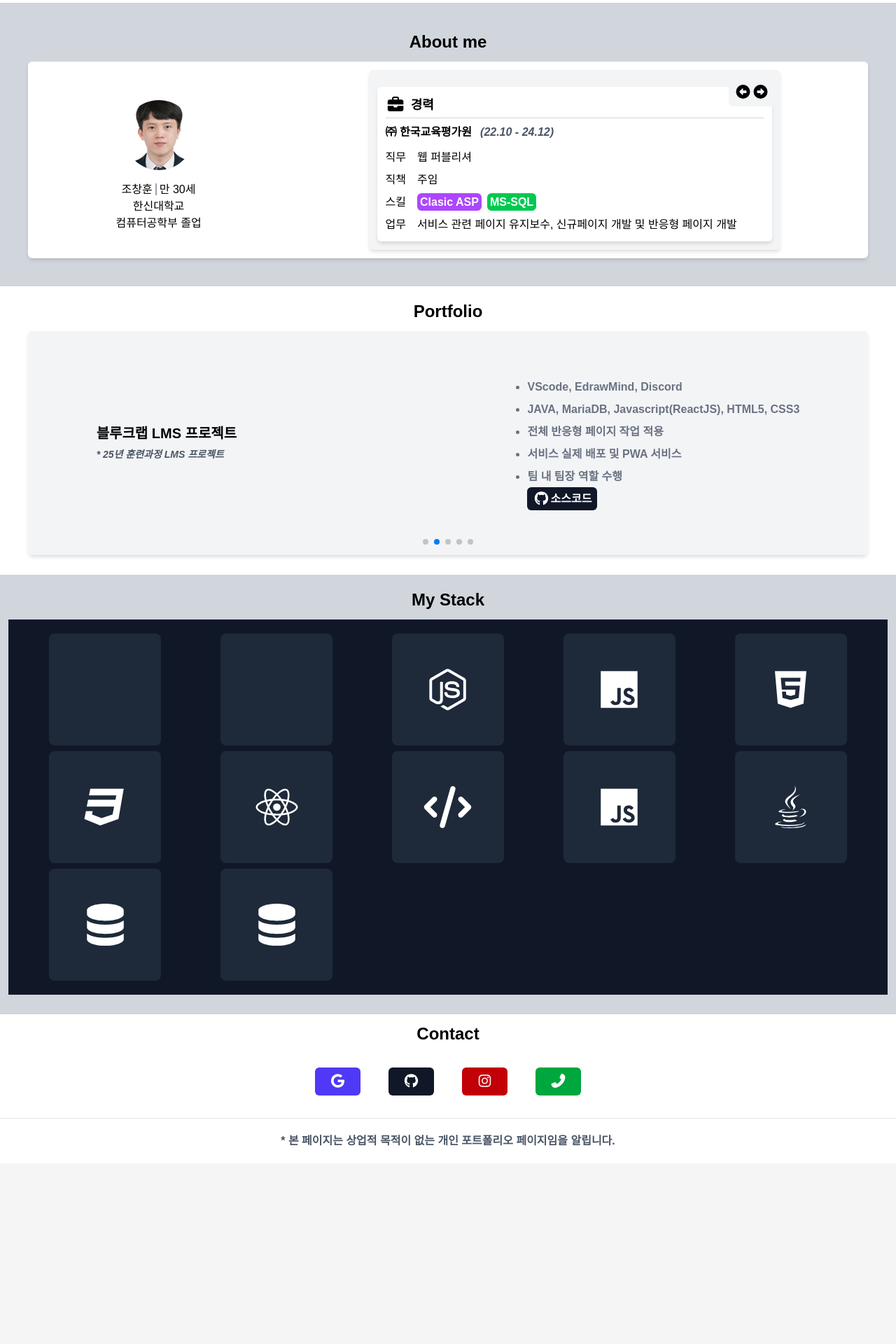
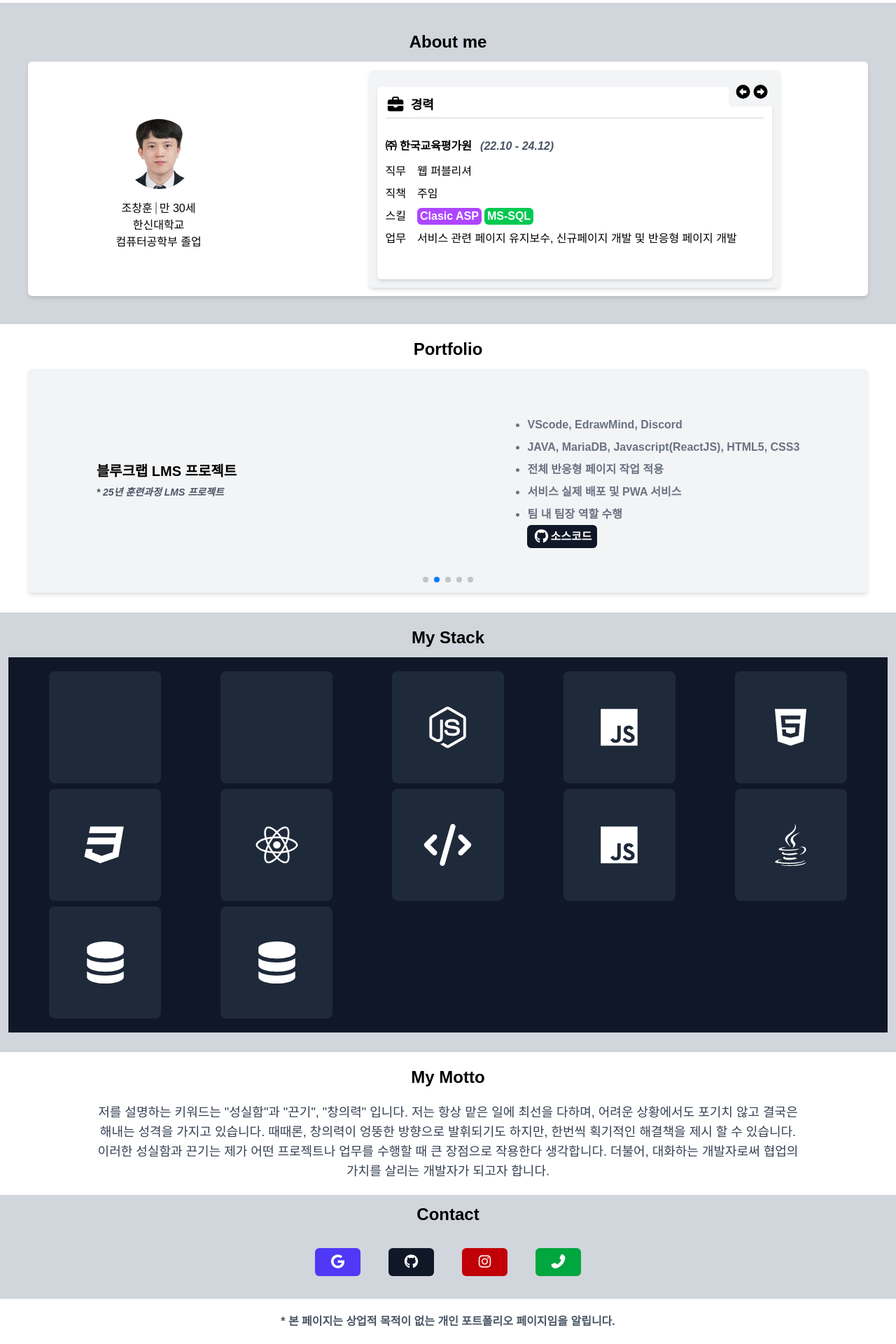
Before and after one commit to hooting76/New_portfolios, a Next.js app: page / in a window 1280 px wide. Shown: the part 418-2338 px from the top of the page at 70% size. Before the commit the page ends 2080 px from the top, so only its background shows below. Built offline with nearby package versions, Linux system fonts and the light colour scheme; grey boxes are pictures that could not be loaded.

Commit message:
내용 추가 및 css 수정

```diff
--- a/app/_components/Article.tsx
+++ b/app/_components/Article.tsx
@@ -1,7 +1,12 @@
 const Article = () => {
     return(
-        <article>
-            <h6 className={`text-2xl font-bold text-center`}></h6>
+        <article className="w-full h-full p-5 bg-white shadow-md">
+            <h6 className={`text-2xl font-bold text-center`}>My Motto</h6>
+            <div className={`flex flex-col justify-center items-center gap-5 mt-5 px-25`}>
+                <p className={`text-lg text-gray-700 text-center break-keep`}>
+                    저를 설명하는 키워드는 "성실함"과 "끈기", "창의력" 입니다. 저는 항상 맡은 일에 최선을 다하며, 어려운 상황에서도 포기치 않고 결국은 해내는 성격을 가지고 있습니다. 때때론, 창의력이 엉뚱한 방향으로 발휘되기도 하지만, 한번씩 획기적인 해결책을 제시 할 수 있습니다. 이러한 성실함과 끈기는 제가 어떤 프로젝트나 업무를 수행할 때 큰 장점으로 작용한다 생각합니다. 더불어, 대화하는 개발자로써 협업의 가치를 살리는 개발자가 되고자 합니다.
+                </p>
+            </div>
         </article>
     );
 };
--- a/app/_components/Aside.tsx
+++ b/app/_components/Aside.tsx
@@ -12,7 +12,7 @@ const techStacks = [
     { name: "ReactJS", color: "bg-blue-400", icon: faReact },
     { name: "Classic ASP", color: "bg-purple-600", icon: faCode },
     { name: "jQuery", color: "bg-red-600", icon: faJs },
-    { name: "JAVA", color: "bg-red-600", icon: faJava },
+    { name: "Spring Boot", color: "bg-red-600", icon: faJava },
     { name: "MS-SQL", color: "bg-green-700", icon: faDatabase },
     { name: "MariaDB", color: "bg-pink-600", icon: faDatabase },
 ];
--- a/app/_components/Footer.tsx
+++ b/app/_components/Footer.tsx
@@ -4,7 +4,7 @@ import { faPhoneFlip } from '@fortawesome/free-solid-svg-icons';
 
 export default function Footer() {
     return(
-        <footer className={`font-semibold text-center bg-white`}>
+        <footer className={`font-semibold text-center bg-gray-300`}>
             <h6 className={`text-2xl font-bold text-center my-3`}>Contact</h6>
             <div className={`flex flex-row justify-center mt-5 flex-wrap py-3 gap-3 sm:gap-5 md:gap-7 lg:gap-10`}>
                 <a
@@ -39,7 +39,7 @@ export default function Footer() {
                     <FontAwesomeIcon icon={faPhoneFlip} size="lg"/>
                 </a>
             </div>
-            <p className={`py-5 mt-5 text-gray-600 border-t border-gray-200`}>* 본 페이지는 상업적 목적이 없는 개인 포트폴리오 페이지임을 알립니다.</p>
+            <p className={`py-5 mt-5 text-gray-600 border-t border-gray-200 bg-white`}>* 본 페이지는 상업적 목적이 없는 개인 포트폴리오 페이지임을 알립니다.</p>
         </footer>
     );
 };
--- a/app/_components/Main.tsx
+++ b/app/_components/Main.tsx
@@ -80,9 +80,9 @@ const Main = () => {
                             <span>컴퓨터공학부 졸업</span>
                         </p>
                     </div>
-                    <div className={`me_info02 flex w-full md:w-1/2 flex-col gap-3 p-3 bg-gray-100 rounded-md shadow-md relative`}>
+                    <div className={`me_info02 flex w-full md:w-1/2 flex-col gap-3 p-3 bg-gray-100 rounded-md shadow-md relative `}>
 
-                        <div className={`mt-3 p-3 bg-white rounded-md shadow-md transition-all duration-300 ease-in-out`}>
+                        <div className={`mt-3 p-3 bg-white rounded-md shadow-md flex flex-col justify-start gap-5`}>
                             <h5 className={`text-lg font-semibold mb-2 border-b border-gray-300 pb-1`}>
                                 <span><FontAwesomeIcon icon={faBriefcase} size="lg"/></span>
                                 <span className={`text-center ml-2`}>경력</span>
@@ -105,9 +105,9 @@ const Main = () => {
                                         <ul className={`flex flex-col gap-2`}>
                                             <li>웹 퍼블리셔</li>
                                             <li>주임</li>
-                                            <li>
-                                                <span className={`bg-purple-500 text-white font-semibold p-1 rounded-md`}>Clasic ASP</span>
-                                                <span className={`bg-green-500 text-white font-semibold p-1 rounded-md ml-2`}>MS-SQL</span>
+                                            <li className={`flex flex-row gap-1`}>
+                                                <span className={`bg-purple-500 text-white font-semibold px-1 rounded-md break-keep`}>Clasic ASP</span>
+                                                <span className={`bg-green-500 text-white font-semibold px-1 rounded-md break-keep`}>MS-SQL</span>
                                             </li>
                                             <li>서비스 관련 페이지 유지보수, 신규페이지 개발 및 반응형 페이지 개발</li>
                                         </ul>
@@ -116,7 +116,7 @@ const Main = () => {
                             </div>
                         </div>
 
-                        <div className={`mt-3 p-3 bg-white rounded-md shadow-md hidden transition-all duration-300 ease-in-out`}>
+                        <div className={`mt-3 p-3 bg-white rounded-md shadow-md flex flex-col justify-start gap-5 hidden`}>
                             <h5 className={`text-lg font-semibold mb-2 border-b border-gray-300 pb-1`}>
                                 <span><FontAwesomeIcon icon={faCertificate} size="lg"/></span>
                                 <span className={`text-center ml-2`}>훈련사항#1</span>
@@ -137,10 +137,9 @@ const Main = () => {
                                     <li>
                                         <ul className={`flex flex-col gap-3`}>
                                             <li>성남 그린컴퓨터 아카데미</li>
-                                            <li>
-                                                <span className={`bg-orange-500 text-white font-semibold p-1 rounded-md`}>JAVA</span>
-                                                <span className={`bg-yellow-500 text-white font-semibold p-1 rounded-md ml-1`}>JS</span>
-                                                <span className={`bg-blue-300 text-white font-semibold p-1 rounded-md ml-1`}>MariaDB</span>
+                                            <li className={`flex flex-row gap-1`}>
+                                                <span className={`bg-orange-500 text-white font-semibold px-1 rounded-md`}>Spring Boot</span>
+                                                <span className={`bg-blue-500 text-white font-semibold px-1 rounded-md`}>React</span>
                                             </li>
                                             <li>웹 서비스 전반에 대한 이해와 팀 프로젝트 경험</li>
                                         </ul>
@@ -149,7 +148,7 @@ const Main = () => {
                             </div>
                         </div>
 
-                        <div className={`mt-3 p-3 bg-white rounded-md shadow-md hidden transition-all duration-300 ease-in-out`}>
+                        <div className={`mt-3 p-3 bg-white rounded-md shadow-md flex flex-col justify-start gap-5 hidden`}>
                             <h5 className={`text-lg font-semibold mb-2 border-b border-gray-300 pb-1`}>
                                 <span><FontAwesomeIcon icon={faCertificate} size="lg"/></span>
                                 <span className={`text-center ml-2`}>훈련사항#2</span>
@@ -170,10 +169,10 @@ const Main = () => {
                                     <li>
                                         <ul className={`flex flex-col gap-3`}>
                                             <li>더 휴먼 컴퓨터아트 아카데미</li>
-                                            <li>
-                                                <span className={`bg-orange-400 text-white font-semibold p-1 rounded-md`}>HTML5</span>
-                                                <span className={`bg-blue-300 text-white font-semibold p-1 rounded-md ml-2`}>CSS3</span>
-                                                <span className={`bg-yellow-500 text-white font-semibold p-1 rounded-md ml-2`}>JS</span>
+                                            <li className={`flex flex-row gap-1`}>
+                                                <span className={`bg-orange-400 text-white font-semibold px-1 rounded-md`}>HTML5</span>
+                                                <span className={`bg-blue-300 text-white font-semibold px-1 rounded-md`}>CSS3</span>
+                                                <span className={`bg-yellow-500 text-white font-semibold px-1 rounded-md`}>JS</span>
                                             </li>
                                             <li>기초적인 반응형 개발 및 크로스브라우징, 프론트엔드 기초 이해</li>
                                         </ul>
@@ -182,7 +181,7 @@ const Main = () => {
                             </div>
                         </div>
 
-                        <div className={`mt-3 p-3 bg-white rounded-md shadow-md hidden transition-all duration-300 ease-in-out`}>
+                        <div className={`mt-3 p-3 bg-white rounded-md shadow-md flex flex-col justify-start gap-5 hidden `}>
                             <h5 className={`text-lg font-semibold mb-2 border-b border-gray-300 pb-1`}>
                                 <span><FontAwesomeIcon icon={faStar} size="lg"/></span>
                                 <span className={`text-center ml-2`}>수상&자격증</span>
--- a/app/_css/index.css
+++ b/app/_css/index.css
@@ -38,6 +38,10 @@ nav.on > .dk-wrap{
     display: block;
 }
 
+.me_info02 > div{
+    min-height: 275px;
+}
+
 @media screen and (max-width: 768px) {
     header {
         display: block;
--- a/app/page.tsx
+++ b/app/page.tsx
@@ -3,7 +3,7 @@ import Section from './_components/Section';
 import Main from './_components/Main';
 import Portfolio from './_components/Portfolio';
 import Aside from './_components/Aside';
-// import Article from './_components/Article';
+import Article from './_components/Article';
 import Footer from './_components/Footer';
 
 export default function Home() {
@@ -19,7 +19,7 @@ export default function Home() {
 
       <Aside/>
 
-      {/* <Article/> */}
+      <Article/>
 
       <Footer/>
     </div>
```
